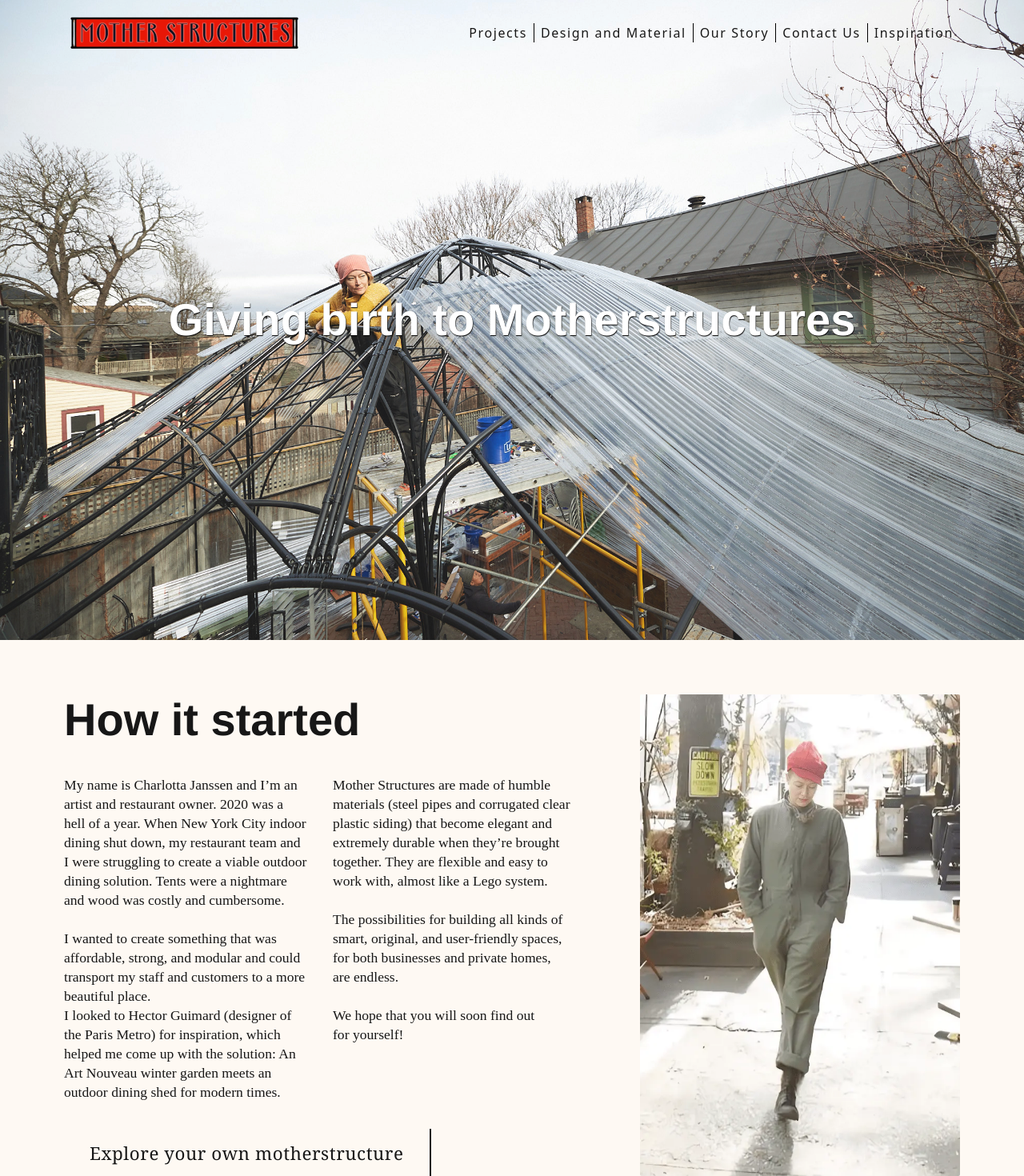
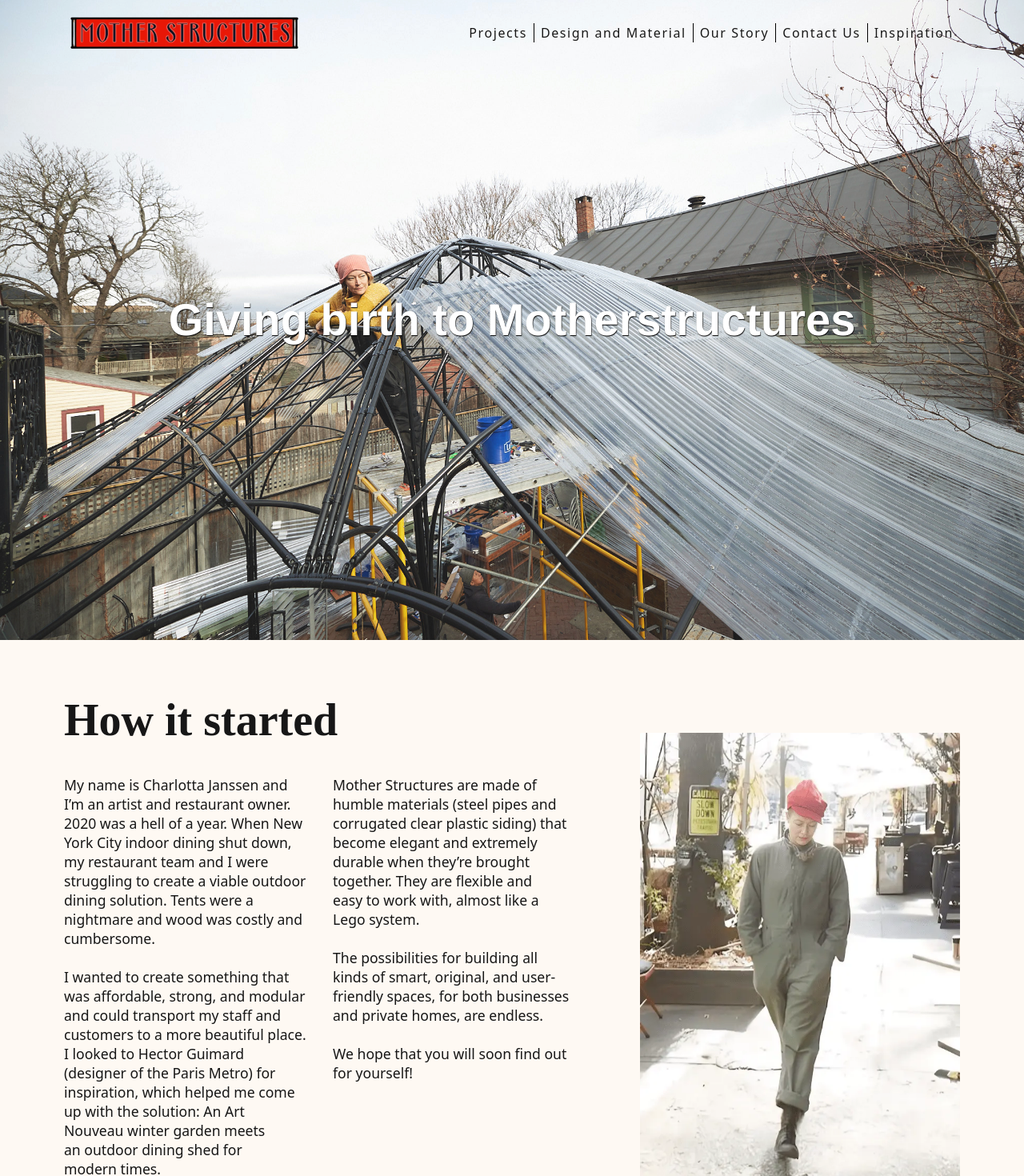
Before and after one commit to ElisNz/motherstructures, a Next.js app: page /about in a window 1280 px wide. Shown: the top 1470 px of the page at 80% size. Built offline with nearby package versions, Linux system fonts and the light colour scheme.

Commit message:
fixed font leadings and contact button style

```diff
--- a/src/app/(pages)/about/page.tsx
+++ b/src/app/(pages)/about/page.tsx
@@ -14,11 +14,11 @@
             <div className="my-lg">
                 <div className="flex flex-col lg:flex-row justify-evenly items-center">
                     <div className="w-1/2 h-full flex flex-col justify-center gap-8">
-                        <h1 className="text-start text-nowrap">
+                        <h1 className="text-start text-nowrap font-[Vollkorn]">
                             How it started
                         </h1>
                         <article className="flex flex-row justify-evenly gap-8 text-pretty leading-6 text-[1rem]">
-                            <p className="w-1/2">
+                            <p className="w-1/2 font-sans">
                                 My name is Charlotta Janssen and I’m an artist
                                 and restaurant owner. 2020 was a hell of a year.
                                 When New York City indoor dining shut down, my
@@ -37,7 +37,7 @@
                                 winter garden meets an outdoor dining shed for
                                 modern times.
                             </p>
-                            <p className="w-1/2">
+                            <p className="w-1/2 font-sans">
                                 Mother Structures are made of humble materials
                                 (steel pipes and corrugated clear plastic
                                 siding) that become elegant and extremely
--- a/src/app/(pages)/design/page.tsx
+++ b/src/app/(pages)/design/page.tsx
@@ -19,11 +19,11 @@
                     feature.
                 </h2>
                 <div className="flex flex-row items-center">
-                    <div className="w-1/2 px-lg tracking-widest">
-                        <h2 className="text-[2em] font-bold font-sans">
+                    <div className="w-1/2 px-lg">
+                        <h2 className="text-[2em] font-bold font-sans tracking-widest">
                             More space, less hassle
                         </h2>
-                        <p className="pt-sm">
+                        <p className="pt-sm tracking-wider">
                             Our structures are engineered with modular
                             components. This allows us to maximize every inch of
                             space and easily work around nooks and crannies.
@@ -47,11 +47,11 @@
                             className="lg:rounded-sm object-cover"
                         />
                     </div>
-                    <div className="w-1/2 px-lg tracking-widest">
-                        <h2 className="text-[2em] font-bold font-sans">
+                    <div className="w-1/2 px-lg">
+                        <h2 className="text-[2em] font-bold font-sans tracking-widest">
                             Simple materials that solve complex problems
                         </h2>
-                        <p className="pt-sm">
+                        <p className="pt-sm tracking-wider">
                             We use a proprietary system of flexible piping and
                             corrugated clear plastic. It’s light, durable,
                             user-friendly, and infinitely versatile. It’s fast
@@ -91,7 +91,7 @@
                     alt="outdoors"
                     className="basis-1/4 lg:rounded-sm"
                 />
-                <div className="basis-4/5 flex flex-col gap-8 items-center p-lg">
+                <div className="basis-4/5 flex flex-col gap-8 items-center p-lg text-center">
                     <h3 className="text-pretty leading-8">
                         Motherstructures has great respect for Mother Nature. We
                         use sustainable technologies for heating and cooling. We
--- a/src/app/components/ContactForm/index.tsx
+++ b/src/app/components/ContactForm/index.tsx
@@ -229,7 +229,7 @@
                 <input
                     type="submit"
                     value="Submit"
-                    className="w-fit text-[1.8em] tracking-wide bg-secondary/50 text-center px-md py-sm transition-all duration-500 shadow-[4px_4px_0_0_#171717] hover:shadow-[-4px_-4px_0_0_#171717] bg-gray hover:bg-primary hover:cursor-pointer"
+                    className="w-fit text-[1.8em] tracking-wide bg-secondary/50 text-center px-md py-sm transition-all duration-500 shadow-[4px_4px_0_0_#171717] hover:shadow-none bg-gray hover:bg-primary hover:cursor-pointer hover:text-white"
                 />
             </form>
         </>
--- a/src/app/components/Header/index.tsx
+++ b/src/app/components/Header/index.tsx
@@ -13,7 +13,7 @@
                     className="hover:cursor-pointer"
                 />
             </Link>
-            <nav className="max-lg:hidden flex flex-row items-center text-center text-nowrap font-sans tracking-widest underline-offset-2 divide-x divide-black [text-shadow:_1px_0.5px_2px_#FFFFFF]">
+            <nav className="max-lg:hidden flex flex-row items-center text-center text-nowrap font-sans tracking-widest underline-offset-2 divide-x divide-black [text-shadow:_0_0px_2px_#FFFFFF]">
                 <Link className=" hover:underline px-2" href="/projects">
                     Projects
                 </Link>
--- a/src/app/layout.tsx
+++ b/src/app/layout.tsx
@@ -43,7 +43,7 @@
             >
                 <Header />
                 <main>{children}</main>
-                <Footer />
+                {/* <Footer /> */}
             </body>
         </html>
     );
```
